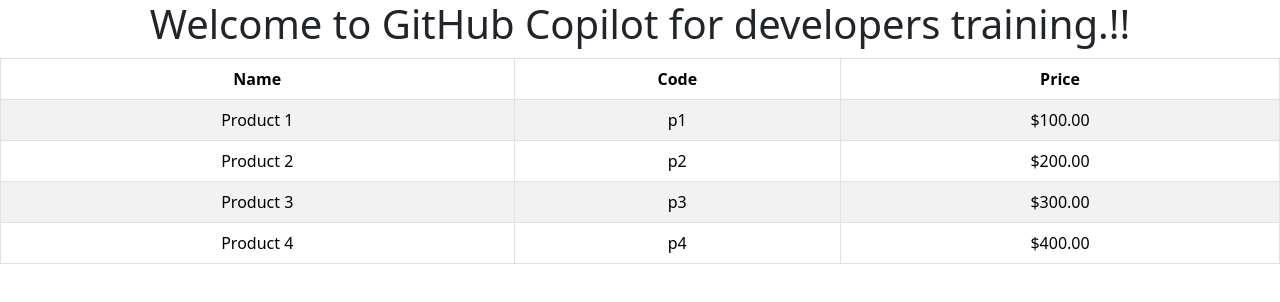
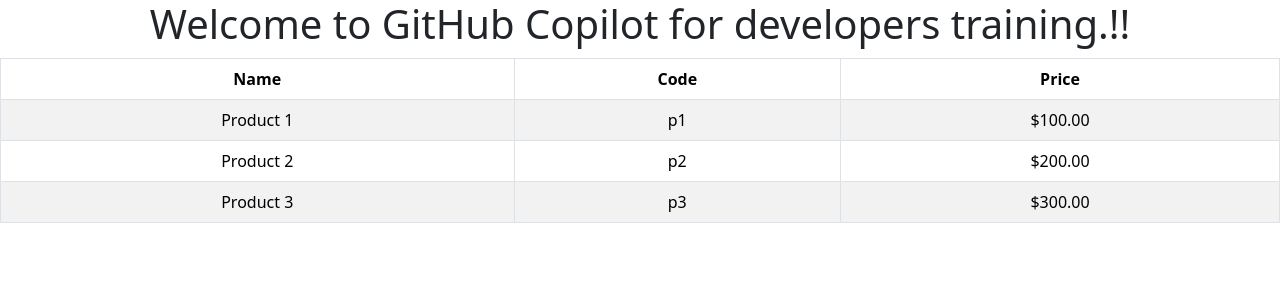
Before and after one commit to commonsensedevs/CopilotTrainingStarter, an Angular app: page / in a window 1280 px wide. Shown: the top 302 px of the page. Built offline with nearby package versions, Linux system fonts and the light colour scheme.

Commit message:
CheckPoint1 - Strong typed product

```diff
--- /dev/null
+++ b/src/app/products/Iproduct.ts
@@ -0,0 +1,6 @@
+//Create IProduct iterface with ProductName, ProductCode and ProductPrice properties
+export interface IProduct {
+    ProductName: string;
+    ProductCode: string;
+    ProductPrice: number;
+}
--- a/src/app/products/product-list.component.ts
+++ b/src/app/products/product-list.component.ts
@@ -1,4 +1,5 @@
 import { Component, OnInit } from '@angular/core';
+import { IProduct } from './Iproduct';
 
 @Component({
     selector: 'app-product-list',
@@ -7,8 +8,7 @@
 })
 export class ProductListComponent implements OnInit {
 
-    //Create a products array with ProductName, ProductCode and ProductPrice properties
-    products = [
+    products: IProduct[] = [
         {
           ProductName: 'Product 1',
           ProductCode: 'P1',
@@ -23,11 +23,6 @@
           ProductName: 'Product 3',
           ProductCode: 'P3',
           ProductPrice: 300
-        },
-        {
-            ProductName: 'Product 4',
-            ProductCode: 'P4',
-            ProductPrice: 400
         }
       ];
     constructor() { }
```
Lines whose indentation alone changed are shown as unchanged.
